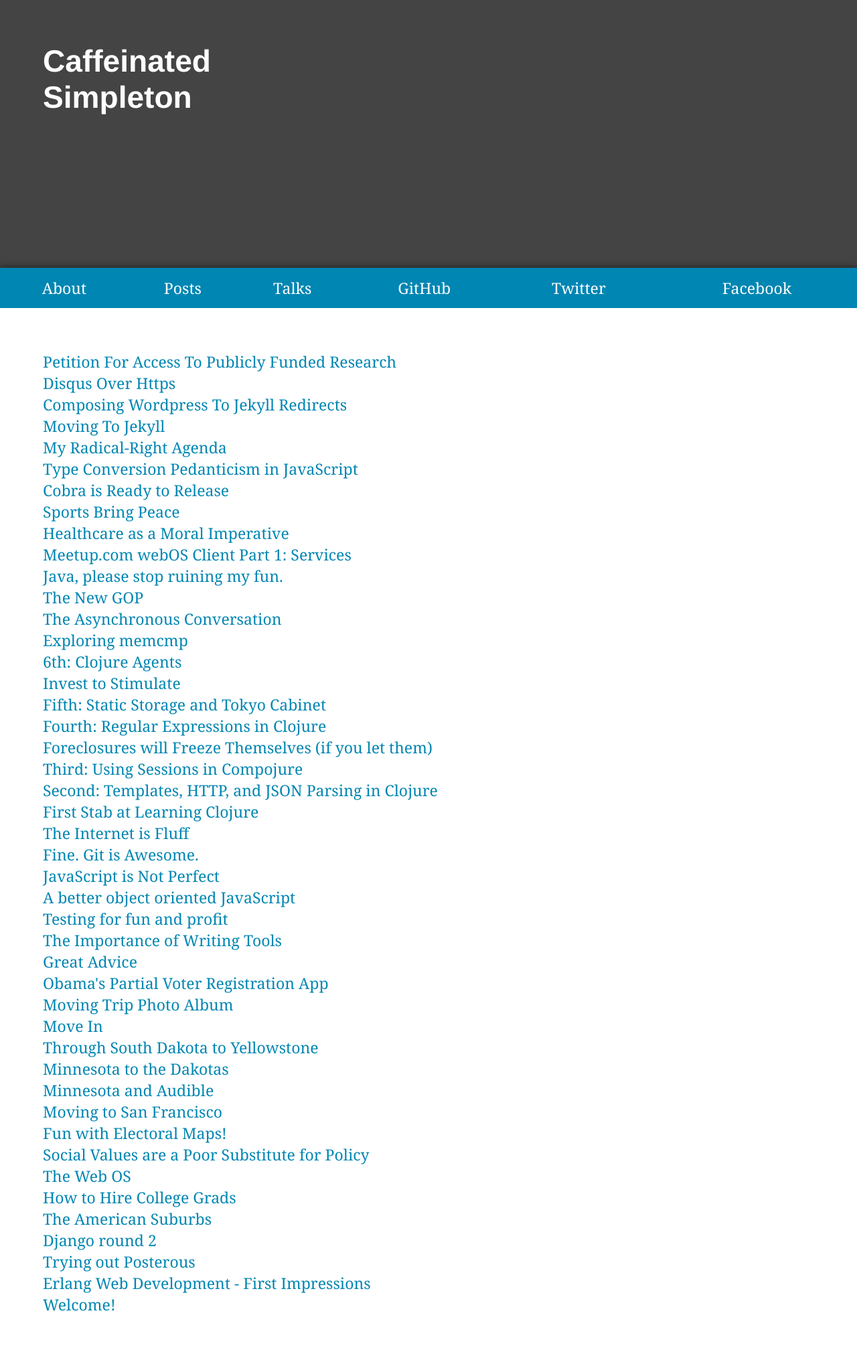
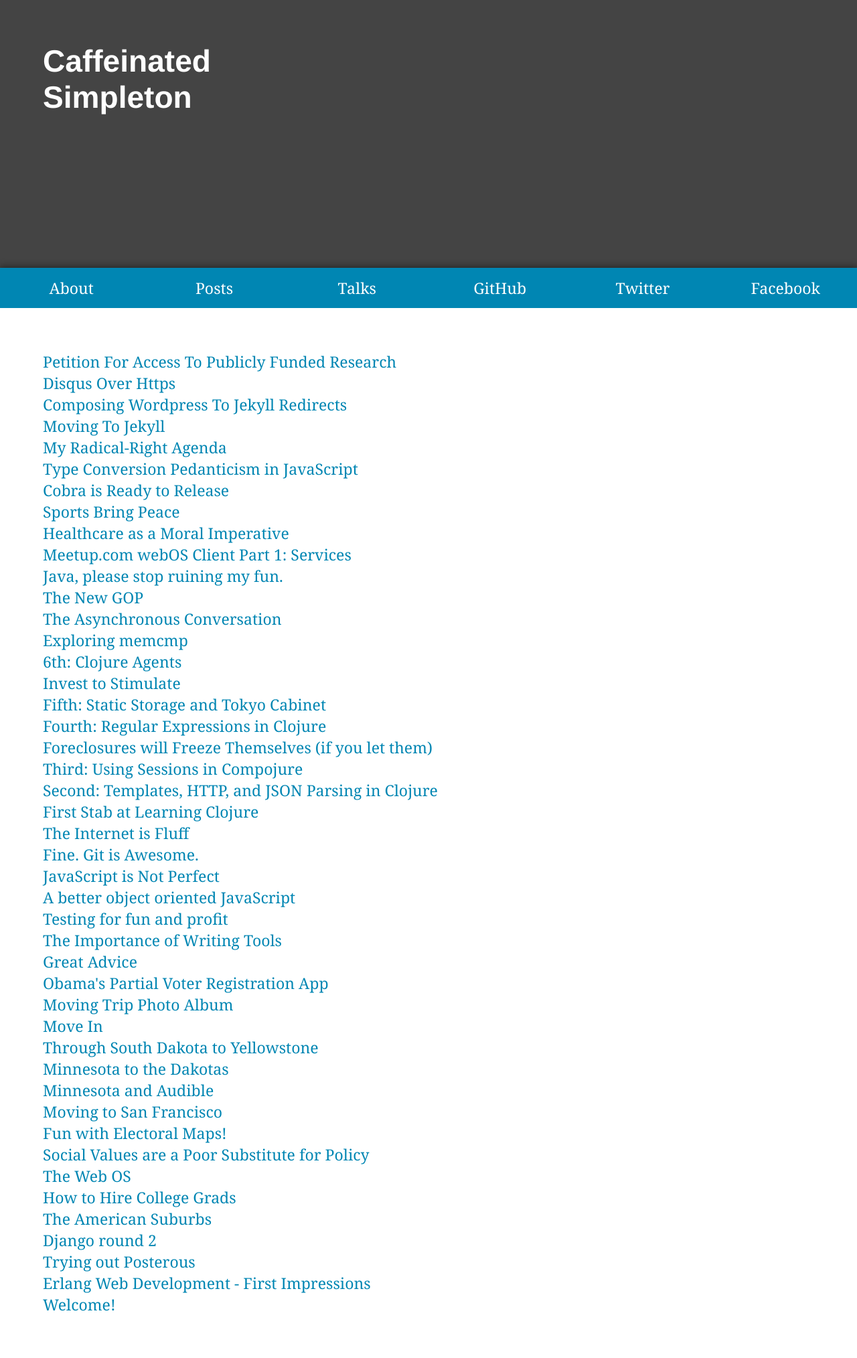
Before and after one commit to JustinTulloss/caffeinated-simpleton, a Jekyll site: the page built from index.html, in a window 1280 px wide. Shown: the whole page at 67% size. Built offline with Jekyll 4.4.1, drawn with Linux system fonts in a browser that asks for light colours; nearby versions of some CDN libraries; Markdown is read by kramdown in place of the engine named in the settings; comment, search, counter and statistics services are not loaded.

Commit message:
Make links the same size

```diff
--- a/css/home.css
+++ b/css/home.css
@@ -9,6 +9,7 @@ nav table {
 
 nav table td {
     background-color: #0086B3;
+    width: 16.66%;
 }
 
 nav table td:hover {
```
